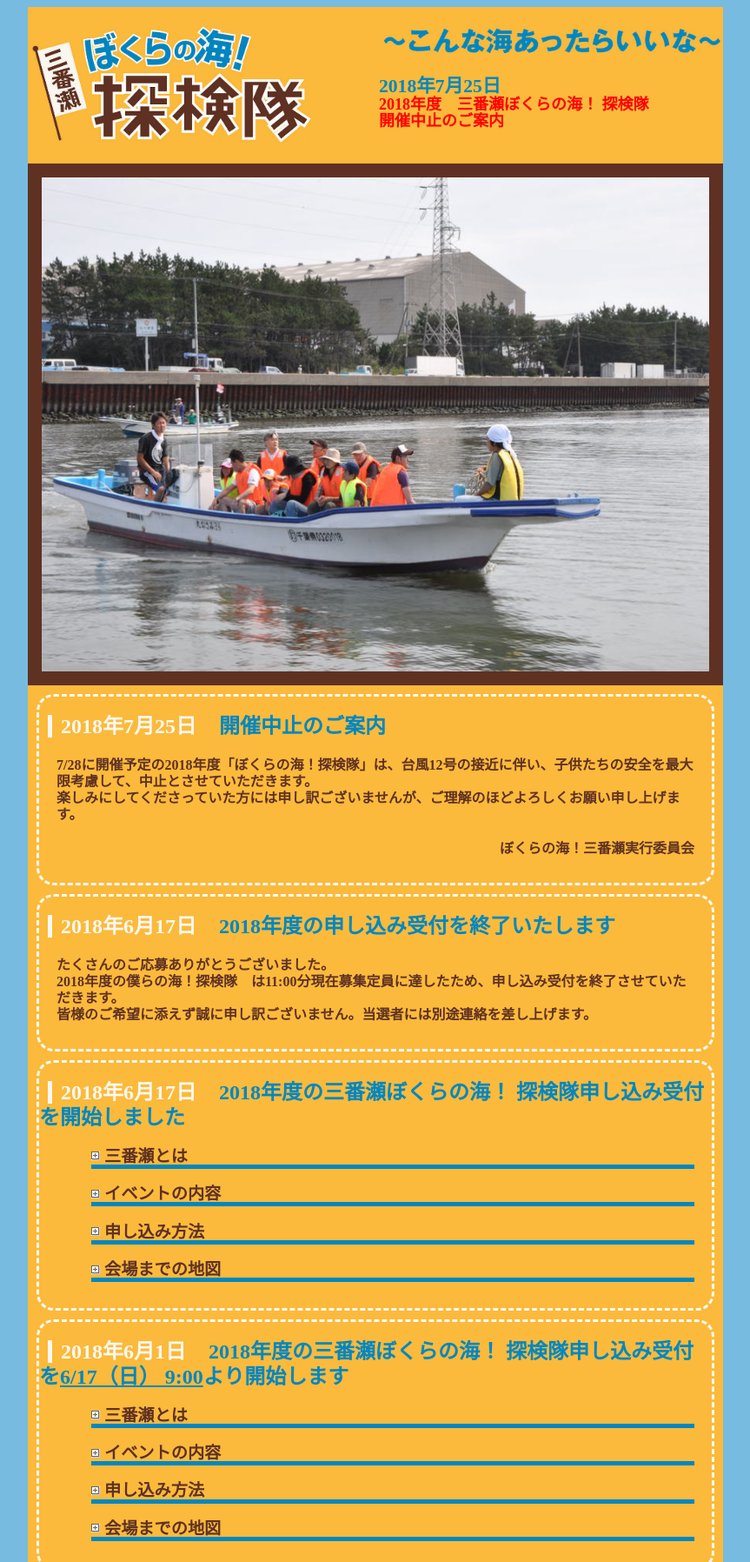
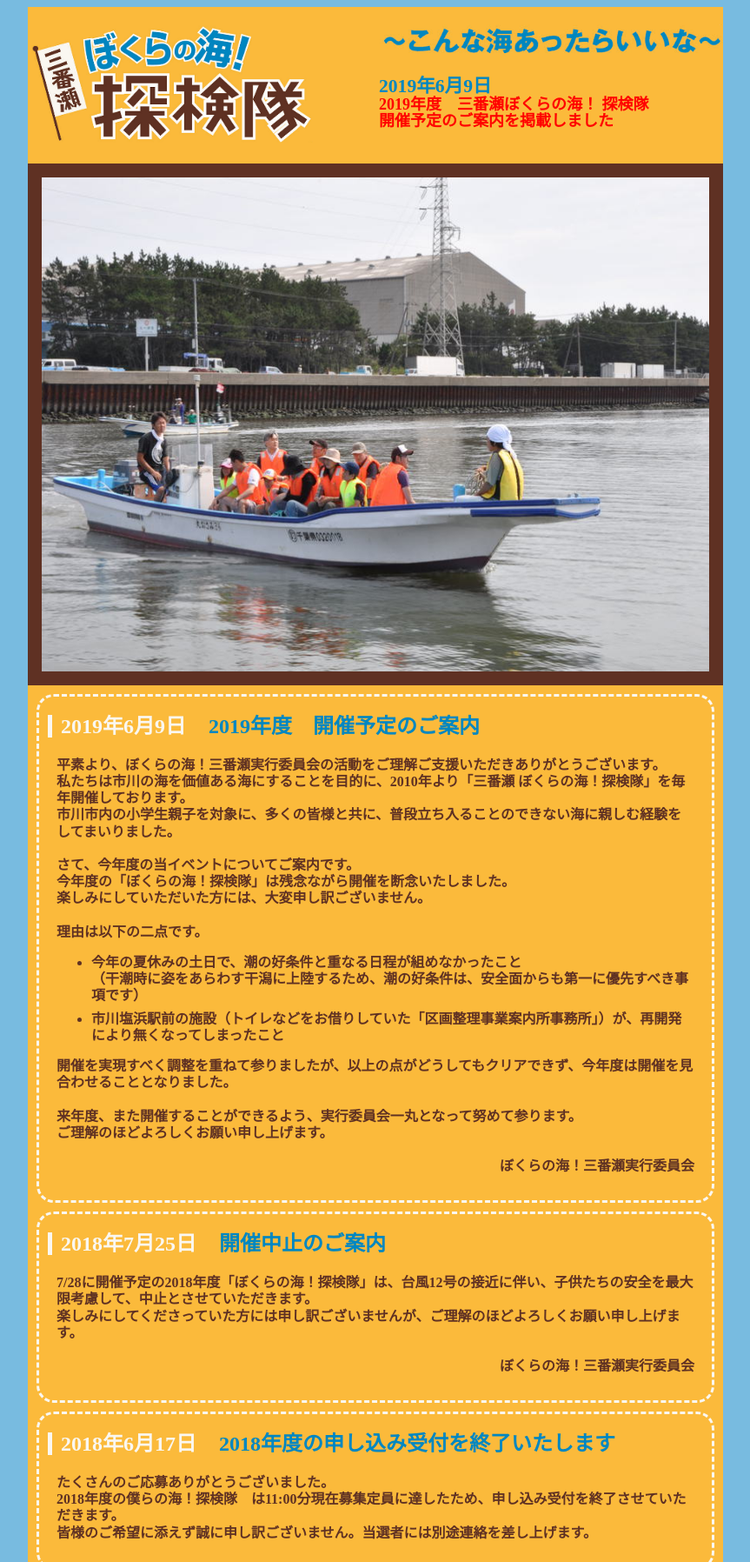
Before and after one commit to sanbanze/content, a plain HTML site: page index.html in a window 1280 px wide. Shown: the top 1796 px of the page at 87% size, without its empty margins (208-1071 px from the left). Drawn offline with Linux system fonts and the light colour scheme; some packages are replaced by stand-ins of ours; a script that the page names is missing.

Commit message:
2019年度の開催予定追加

```diff
--- a/index.html
+++ b/index.html
@@ -48,9 +48,9 @@
         <br />
         <br />
         <span style="color: red;font-size:large">
-        <span style="color: #0087c1;font-size: larger">2018年7月25日</span><br/>
-        2018年度　三番瀬ぼくらの海！ 探検隊　<br/>
-        開催中止のご案内
+        <span style="color: #0087c1;font-size: larger">2019年6月9日</span><br/>
+        2019年度　三番瀬ぼくらの海！ 探検隊　<br/>
+        開催予定のご案内を掲載しました
         </span>
         <br style="clear:both"/>
     </div>
@@ -65,6 +65,35 @@
         <img alt="写真7" src="img/TopImage7.jpg" width="768" height="568"/>-->
     </div>
     <div class="body">
+        <div class="contents">
+            <h2>
+                 <span class="contentsdate">2019年6月9日</span>
+                <span class="contentstitle">
+                2019年度　開催予定のご案内
+                </span>
+            </h2>
+            <div class="contentsbody">
+                平素より、ぼくらの海！三番瀬実行委員会の活動をご理解ご支援いただきありがとうございます。<br/>
+                私たちは市川の海を価値ある海にすることを目的に、2010年より「三番瀬 ぼくらの海！探検隊」を毎年開催しております。<br/>
+                市川市内の小学生親子を対象に、多くの皆様と共に、普段立ち入ることのできない海に親しむ経験をしてまいりました。<br/>
+                <br/>
+                さて、今年度の当イベントについてご案内です。<br/>
+                今年度の「ぼくらの海！探検隊」は残念ながら開催を断念いたしました。<br/>
+                楽しみにしていただいた方には、大変申し訳ございません。<br/>
+                <br/>
+                理由は以下の二点です。<br/>
+                <ul>
+                    <li>今年の夏休みの土日で、潮の好条件と重なる日程が組めなかったこと<br/>（干潮時に姿をあらわす干潟に上陸するため、潮の好条件は、安全面からも第一に優先すべき事項です）</li>
+                    <li>市川塩浜駅前の施設（トイレなどをお借りしていた「区画整理事業案内所事務所」）が、再開発により無くなってしまったこと</li>
+                </ul>
+                開催を実現すべく調整を重ねて参りましたが、以上の点がどうしてもクリアできず、今年度は開催を見合わせることとなりました。<br/>
+                <br/>
+                来年度、また開催することができるよう、実行委員会一丸となって努めて参ります。<br/>
+                ご理解のほどよろしくお願い申し上げます。<br/>
+                <br/>
+                <div style="text-align: right">ぼくらの海！三番瀬実行委員会</div>
+            </div>
+        </div>
         <div class="contents">
             <h2>
                  <span class="contentsdate">2018年7月25日</span>
```
